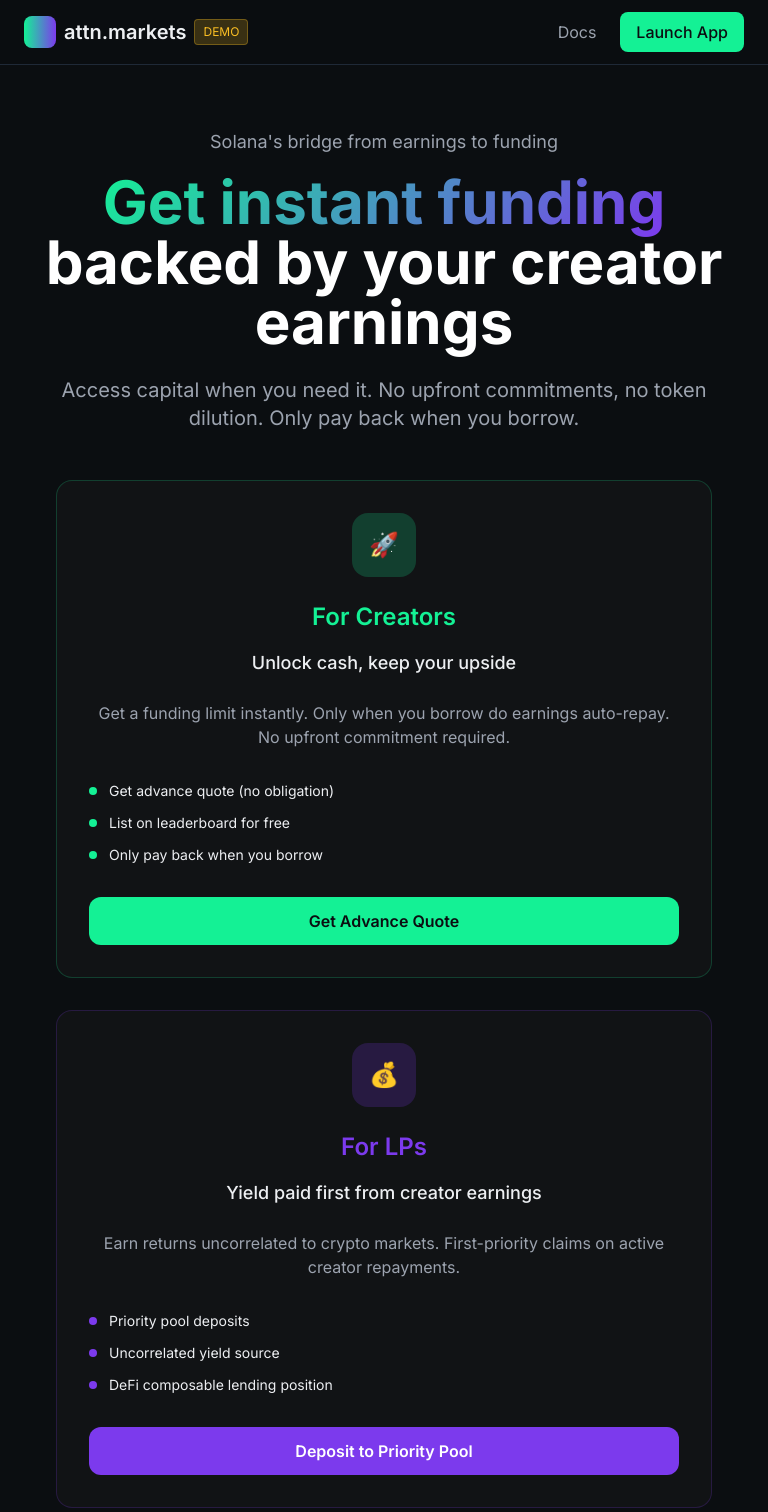
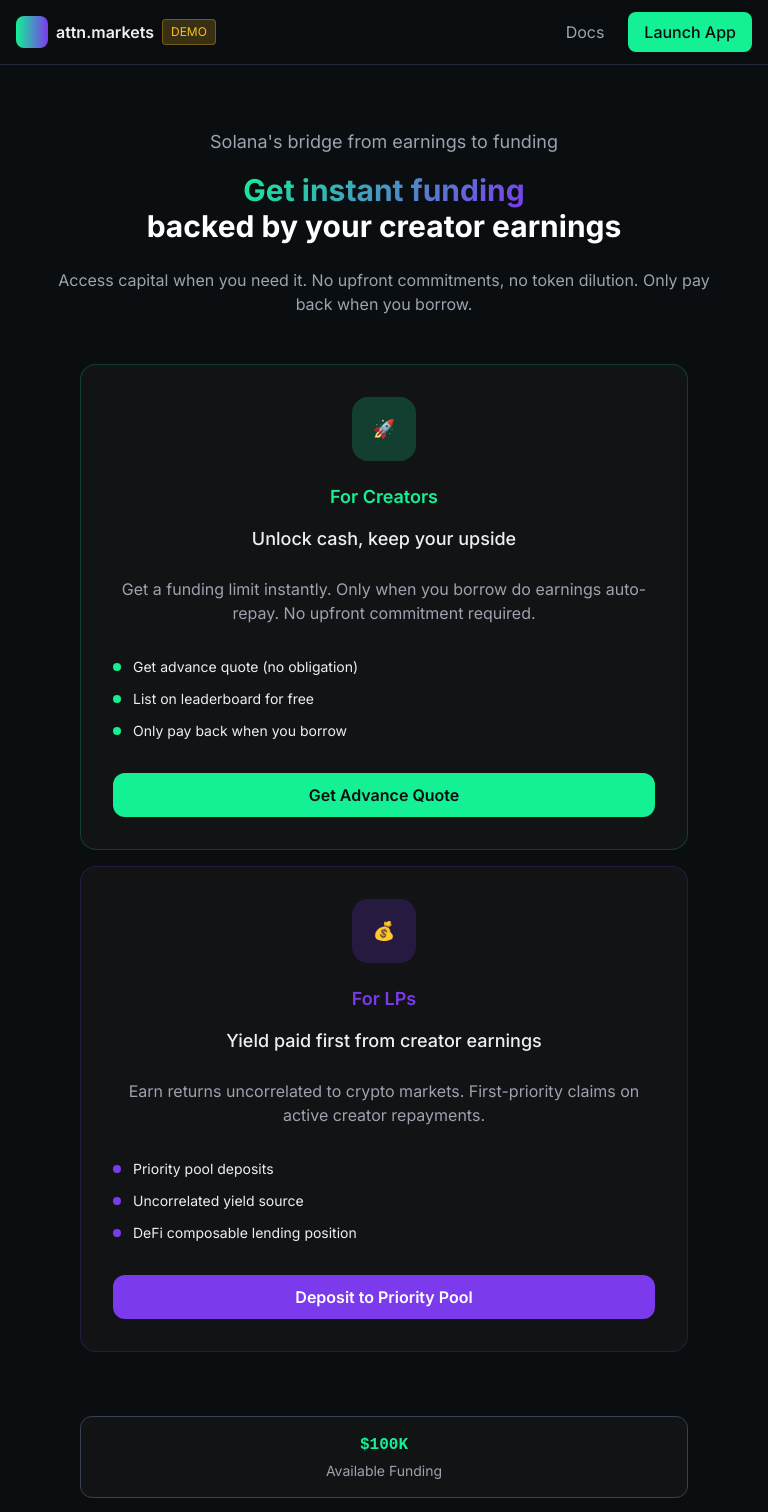
Before and after one commit to twentyOne2x/attnmarkets, a Next.js app in the folder apps/landing/: page / in a window 768 px wide. Shown: the top 1512 px of the page. Built offline with nearby package versions, Linux system fonts and the light colour scheme.

Commit message:
feat: mobile styling

```diff
--- a/apps/landing/app/globals.css
+++ b/apps/landing/app/globals.css
@@ -4,11 +4,12 @@
 
 @import url('https://fonts.googleapis.com/css2?family=Inter:wght@300;400;500;600;700&family=IBM+Plex+Mono:wght@400;500;600&display=swap');
 
-/* Prevent horizontal scrolling on mobile */
+/* Prevent horizontal scrolling and improve mobile layout */
 @layer base {
   html {
     overflow-x: hidden;
     width: 100%;
+    -webkit-text-size-adjust: 100%;
   }
 
   body {
@@ -16,22 +17,19 @@
     width: 100%;
     max-width: 100vw;
     position: relative;
-  }
-
-  /* Ensure all containers respect viewport width */
-  #__next {
-    overflow-x: hidden;
+    margin: 0;
+    padding: 0;
   }
 
   * {
     box-sizing: border-box;
   }
-}
 
-/* Utility class to prevent overflow on main containers */
-.no-horizontal-scroll {
-  overflow-x: hidden;
-  max-width: 100vw;
+  /* Prevent all elements from overflowing */
+  main, section, div {
+    max-width: 100vw;
+    overflow-x: hidden;
+  }
 }
 
 .gradient-text {
@@ -54,7 +52,7 @@
   box-shadow: 0 0 20px rgba(20, 241, 149, 0.3);
 }
 
-/* Mobile-specific overflow prevention */
+/* Mobile-specific improvements */
 @media (max-width: 768px) {
   html, body {
     overflow-x: hidden !important;
@@ -62,9 +60,148 @@
     max-width: 100vw !important;
   }
 
-  .container, .max-w-7xl, .max-w-6xl, .max-w-5xl, .max-w-4xl {
-    padding-left: 1rem;
-    padding-right: 1rem;
-    overflow-x: hidden;
+  /* Reduce padding on containers */
+  .px-4 {
+    padding-left: 1rem !important;
+    padding-right: 1rem !important;
+  }
+
+  .px-6 {
+    padding-left: 1rem !important;
+    padding-right: 1rem !important;
+  }
+
+  .px-8 {
+    padding-left: 1rem !important;
+    padding-right: 1rem !important;
+  }
+
+  /* Fix large text sizes on mobile */
+  .text-5xl {
+    font-size: 1.875rem !important;
+    line-height: 2.25rem !important;
+  }
+
+  .text-4xl {
+    font-size: 1.5rem !important;
+    line-height: 2rem !important;
+  }
+
+  .text-3xl {
+    font-size: 1.25rem !important;
+    line-height: 1.75rem !important;
+  }
+
+  .text-2xl {
+    font-size: 1.125rem !important;
+    line-height: 1.5rem !important;
+  }
+
+  .text-xl {
+    font-size: 1rem !important;
+    line-height: 1.5rem !important;
+  }
+
+  /* Hide table of contents on mobile */
+  .xl\:block {
+    display: none !important;
+  }
+
+  /* Fix toast notification position */
+  .fixed.top-20.right-8 {
+    right: 1rem !important;
+    left: 1rem !important;
+    top: 5rem !important;
+  }
+
+  /* Improve card spacing */
+  .grid {
+    gap: 1rem !important;
+  }
+
+  .space-y-12 {
+    gap: 2rem !important;
+  }
+
+  .space-y-8 {
+    gap: 1.5rem !important;
+  }
+
+  .space-y-6 {
+    gap: 1rem !important;
+  }
+
+  /* Fix padding on sections */
+  .py-20 {
+    padding-top: 3rem !important;
+    padding-bottom: 3rem !important;
+  }
+
+  .py-32 {
+    padding-top: 4rem !important;
+  }
+
+  .pb-20 {
+    padding-bottom: 3rem !important;
+  }
+
+  /* Fix button sizes */
+  .px-8.py-4 {
+    padding: 0.75rem 1.5rem !important;
+  }
+
+  .px-6.py-3 {
+    padding: 0.625rem 1.25rem !important;
+  }
+
+  /* Improve navigation */
+  nav .max-w-7xl {
+    padding-left: 1rem !important;
+    padding-right: 1rem !important;
+  }
+
+  /* Fix grid columns */
+  .grid-cols-2 {
+    grid-template-columns: 1fr !important;
+  }
+
+  .grid-cols-4 {
+    grid-template-columns: repeat(2, 1fr) !important;
+  }
+
+  /* Ensure cards don't overflow */
+  .bg-dark-card {
+    width: 100%;
+    max-width: 100%;
+  }
+
+  /* Fix FAQ buttons */
+  button.w-full {
+    padding: 1rem !important;
+  }
+
+  /* Improve footer */
+  footer .flex-col {
+    align-items: stretch !important;
   }
 }
+
+/* Tablet improvements */
+@media (min-width: 768px) and (max-width: 1024px) {
+  .container, .max-w-7xl, .max-w-6xl, .max-w-5xl, .max-w-4xl {
+    padding-left: 2rem;
+    padding-right: 2rem;
+  }
+}
+
+/* Animation fixes */
+@keyframes fade-in-out {
+  0% { opacity: 0; transform: translateX(20px); }
+  10% { opacity: 1; transform: translateX(0); }
+  90% { opacity: 1; transform: translateX(0); }
+  100% { opacity: 0; transform: translateX(20px); }
+}
+
+.animate-fade-in-out {
+  animation: fade-in-out 3s ease-in-out forwards;
+}
```
